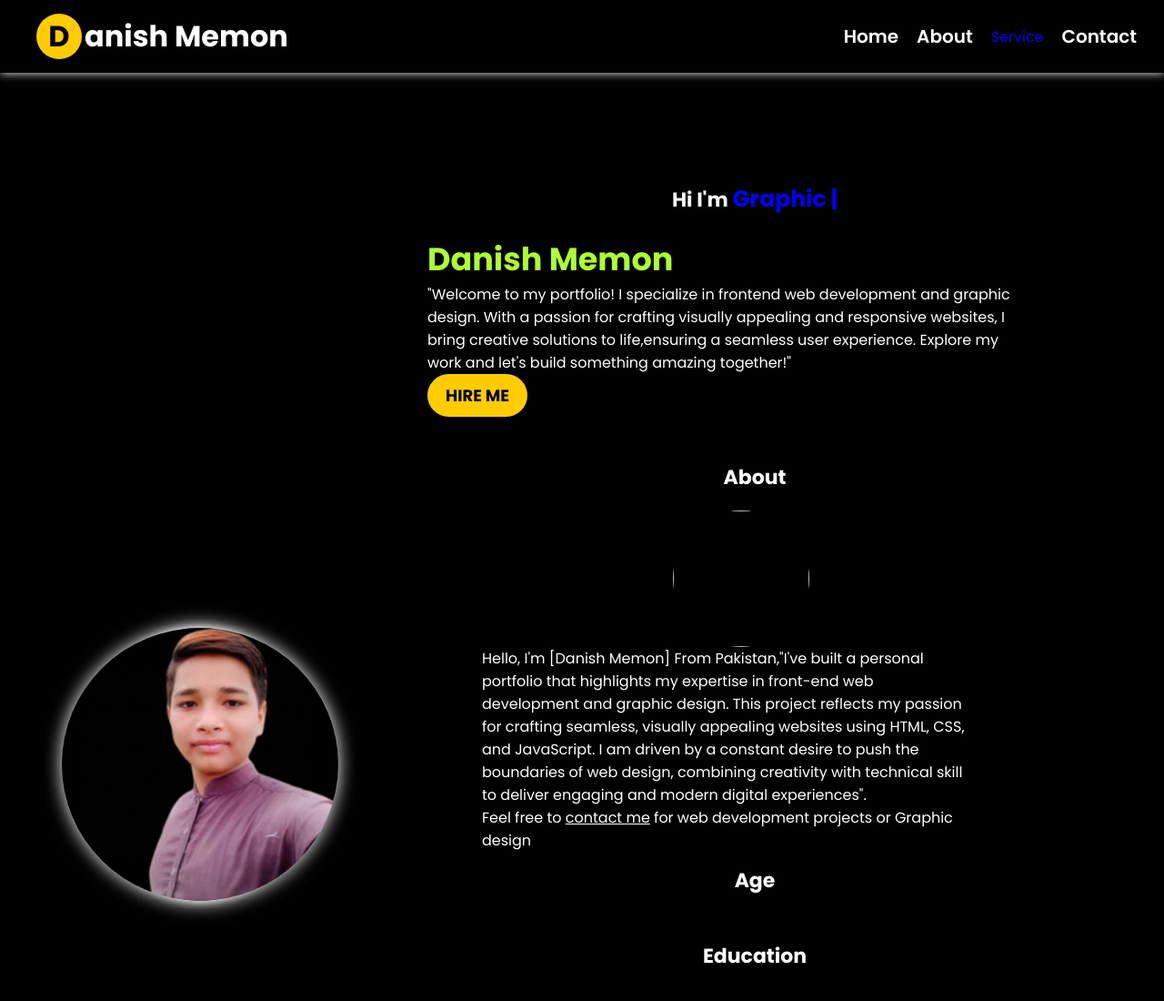
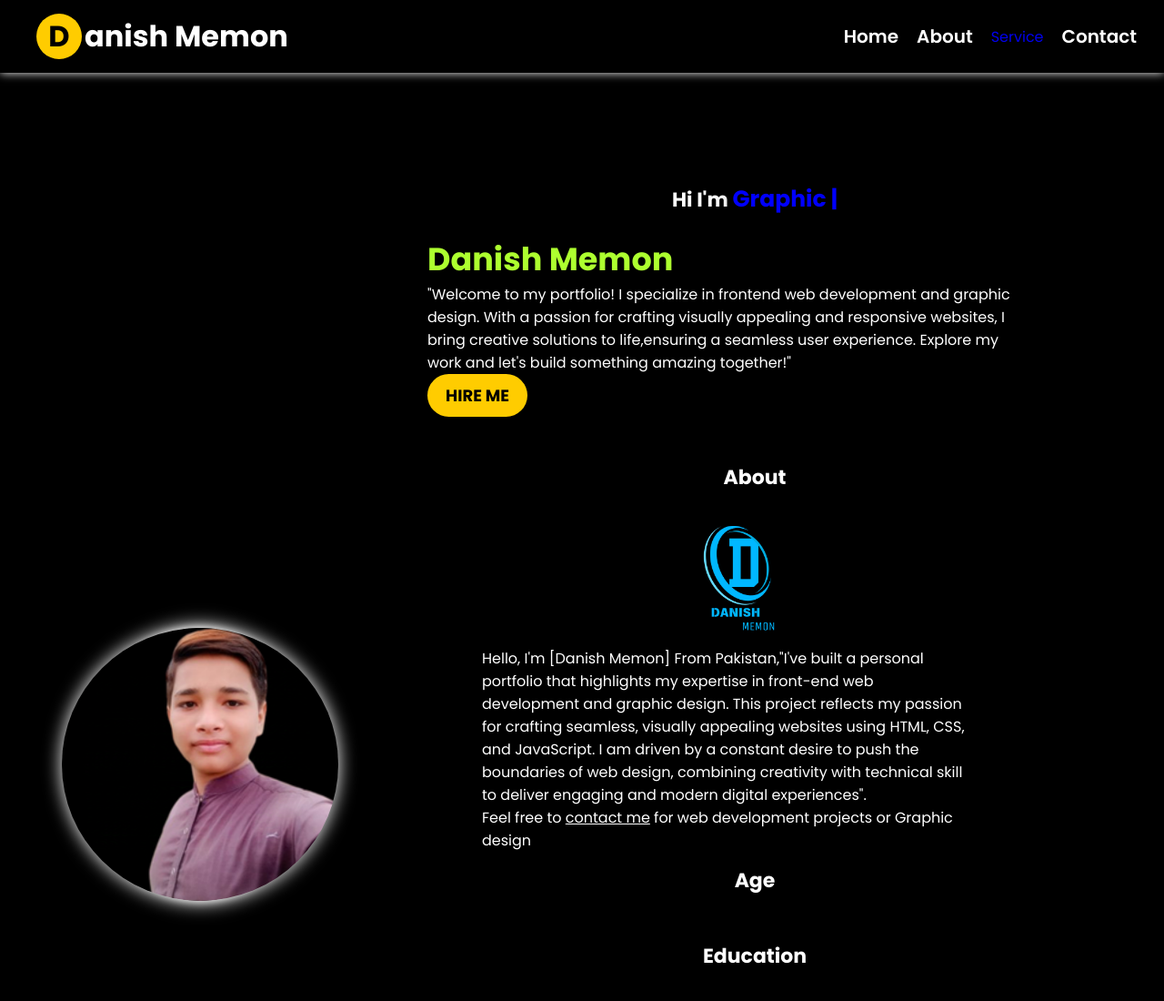
Before and after one commit to danishmemon55/Personal-Portfolio-, a plain HTML site: page index.html in a window 1280 px wide. Shown: the top 1100 px of the page at 91% size. Drawn offline with nearby package versions, Linux system fonts and the light colour scheme; files whose address does not match are found by name.

Commit message:
Update index.html

```diff
--- a/index.html
+++ b/index.html
@@ -41,7 +41,7 @@
            <section id="about">
     <h2>About</h2>
     <div class="about-content">
-        <img src="/images /Blue White Modern Minimalist Name Logo_20241002_104655_0000.png" alt="" class="about-img">
+        <img src="Blue White Modern Minimalist Name Logo_20241002_104655_0000.png" alt="" class="about-img">
         <div class="about-text">
             <p>Hello, I'm [Danish Memon] From Pakistan,"I've built a personal portfolio that highlights my expertise in front-end web development and graphic design. This project reflects my passion for crafting seamless, visually appealing websites using HTML, CSS, and JavaScript. I am driven by a constant desire to push the boundaries of web design, combining creativity with technical skill to deliver engaging and modern digital experiences".</p>
             <p>Feel free to <a href="#contact">contact me</a> for web development projects or Graphic design</p>
```
